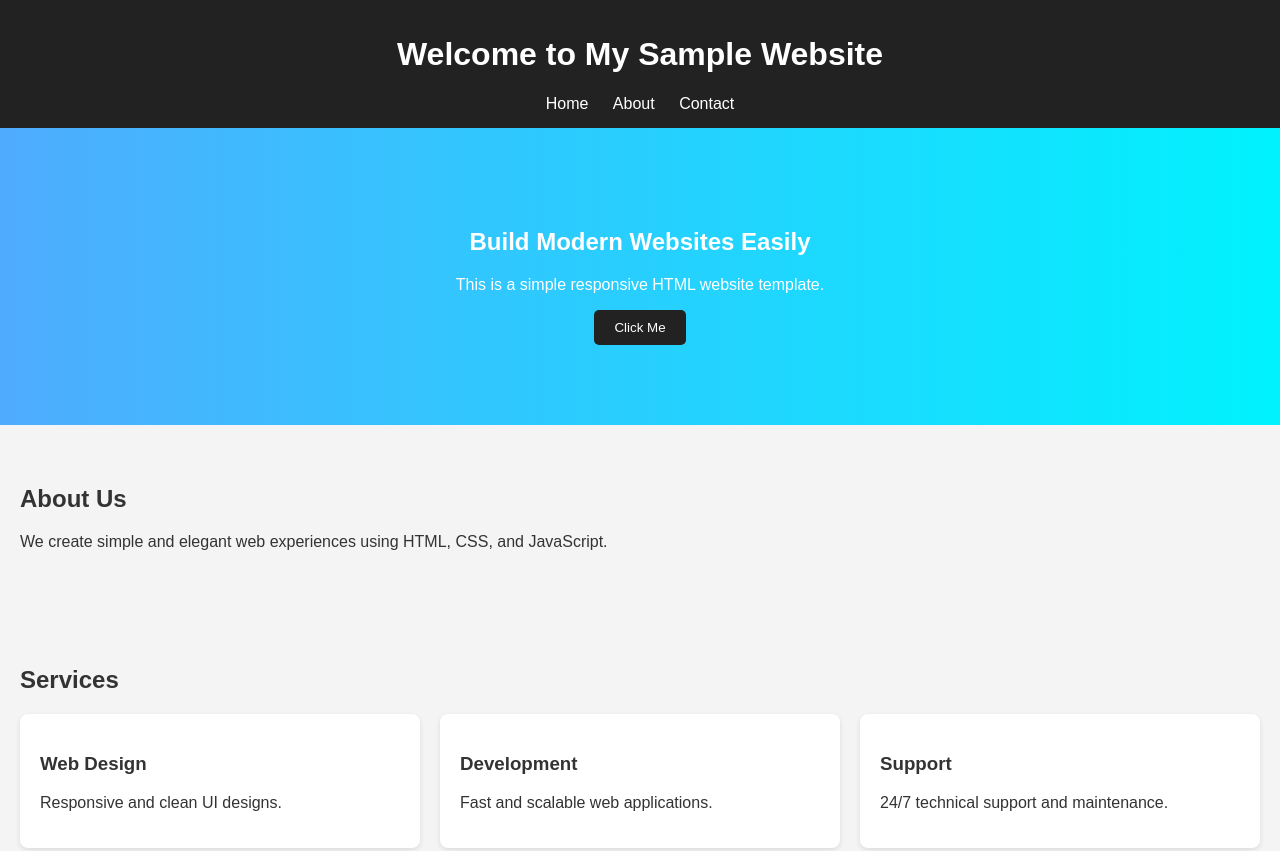
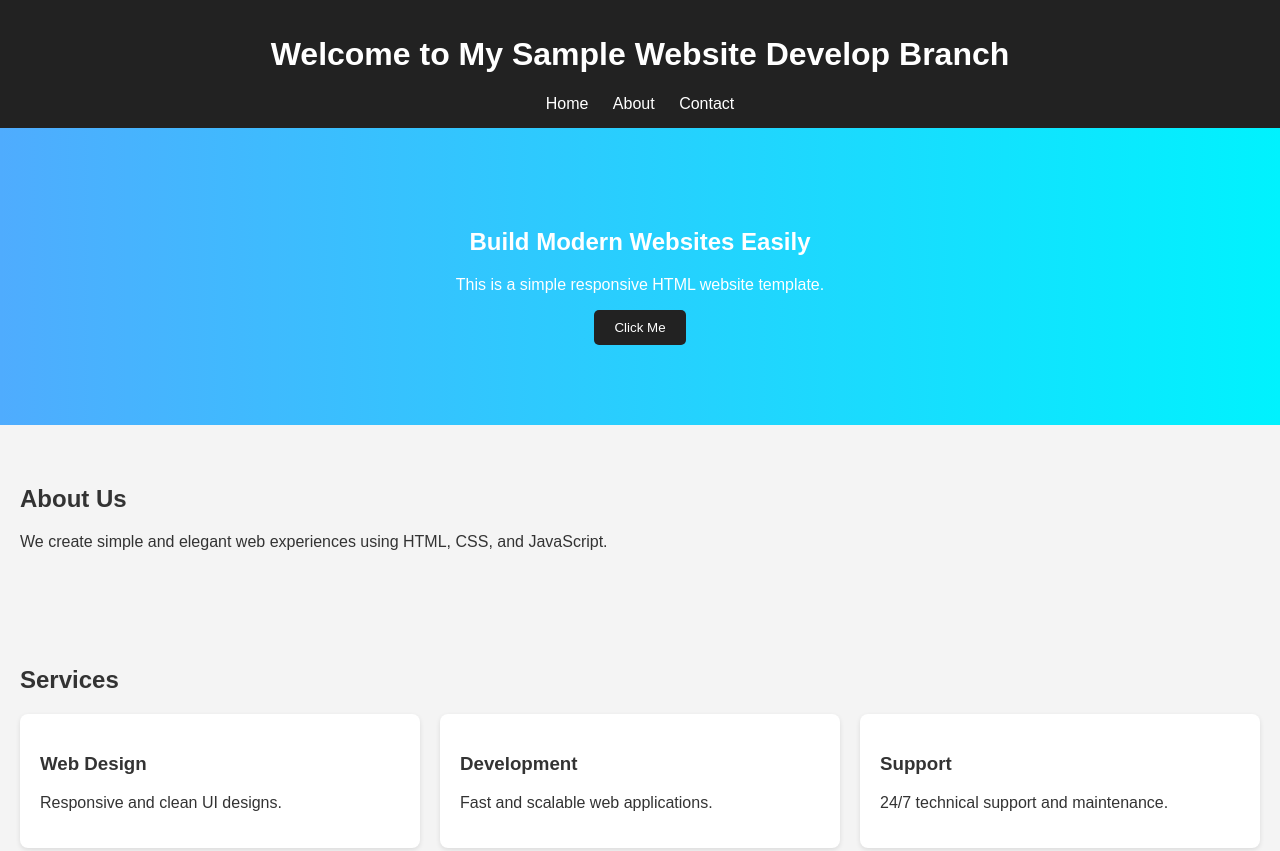
Before and after one commit to anujdevopslearn/staragile, a plain HTML site: page index.html in a window 1280 px wide. Shown: the top 851 px of the page. Drawn offline with Linux system fonts and the light colour scheme.

Commit message:
Develop Branch Changes

```diff
--- a/index.html
+++ b/index.html
@@ -8,7 +8,7 @@
 </head>
 <body>
     <header>
-        <h1>Welcome to My Sample Website</h1>
+        <h1>Welcome to My Sample Website Develop Branch</h1>
         <nav>
             <a href="#home">Home</a>
             <a href="#about">About</a>
```
